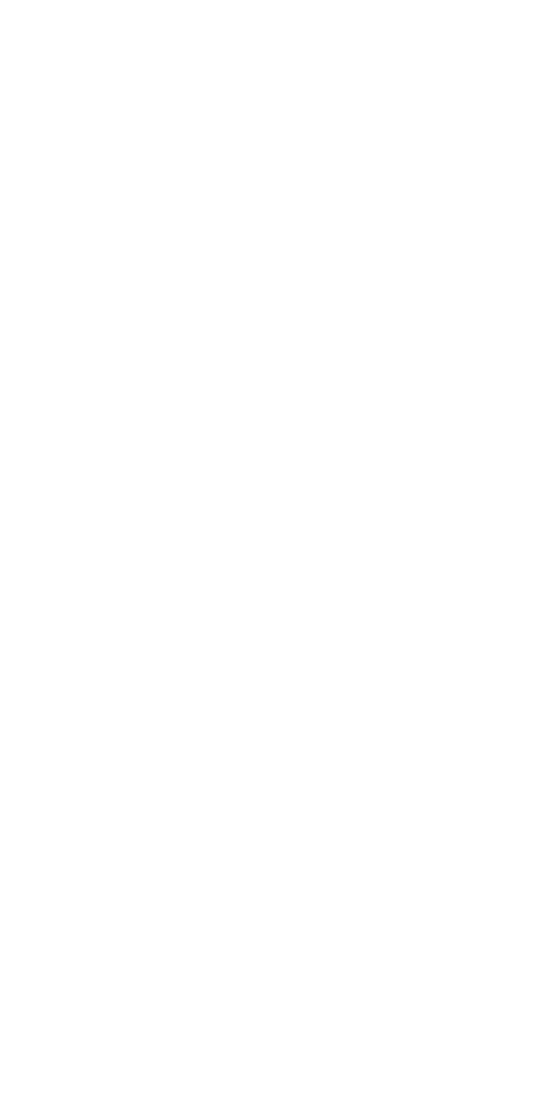
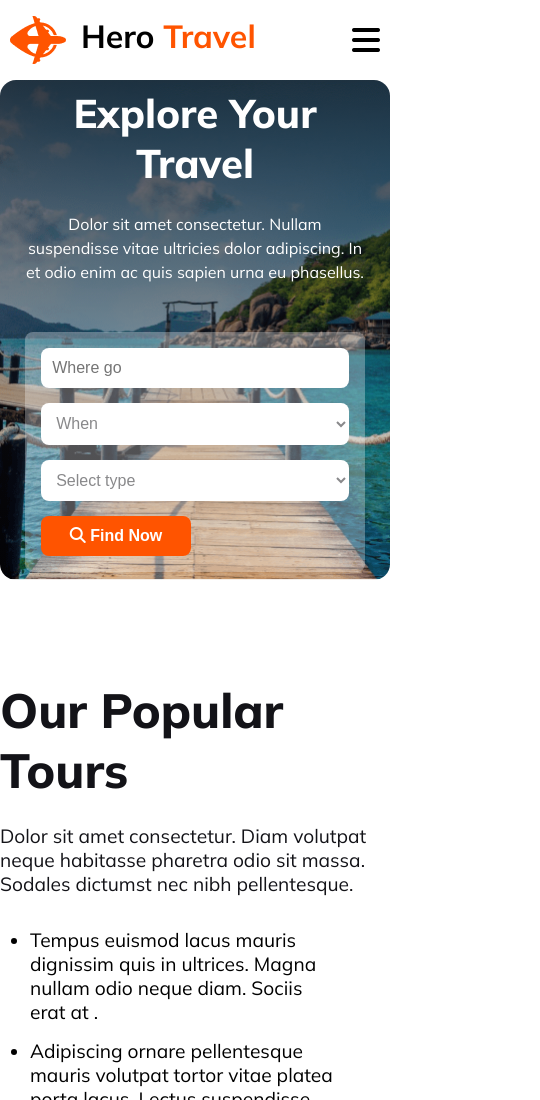
Before and after one commit to developernagor/hero-travel, a plain HTML site: page index.html in a window 390 px wide. Shown: the top 1100 px of the page, 540 px wide, since content can reach past the window. Before the commit the page ends 844 px from the top, so only its background shows below. Drawn offline with Linux system fonts and the light colour scheme.

Commit message:
added header, banner and popular-tour section and make mobile responsive

```diff
--- a/index.html
+++ b/index.html
@@ -4,8 +4,91 @@
     <meta charset="UTF-8">
     <meta name="viewport" content="width=device-width, initial-scale=1.0">
     <title>Hero Travel</title>
+    <!-- Font awesome cdn -->
+    <script
+    src="https://kit.fontawesome.com/c0cf789da4.js" crossorigin="anonymous">
+    </script>
+    <link rel="stylesheet" href="style.css">
 </head>
 <body>
+    <!-- Header Section start -->
+    <header>
+        <div class="navbar display-flex">
+            <div class="logo display-flex">
+                <img src="./assets/Images/Group 40071 (2).png" alt="">
+            <h1>Hero <span class="travel">Travel</span></h1>
+            </div>
+            <!-- Mobile Menu bar -->
+            <div class="mobile-menu">
+                <i class="fa-solid fa-bars"></i>
+            </div>
+
+
+            <!-- desktop menu -->
+            <ul class="nav-menu display-flex">
+                <li><a href="home.html">Home</a></li>
+                <li><a href="packages.html">Packages</a></li>
+                <li><a href="testimonial.html">Testimonial</a></li>
+                <li><a href="blog.html">Blog</a></li>
+                <li><a href="contact.html">Contact</a></li>
+            </ul>
+        </div>
+
+    </header>
+    <!-- Header Section End -->
+
+    <!-- Main Section Start -->
+    <main>
+
+        <!-- Banner Section Start -->
+        <section class="banner display-flex">
+            <div class="banner-content display-flex text-center">
+                <div class="banner-info">
+                    <h1 class="section-title">Explore Your Travel</h1>
+                    <p class="section-description">Dolor sit amet consectetur. Nullam suspendisse vitae ultricies dolor adipiscing. In et odio enim ac quis sapien urna eu phasellus.</p>
+                </div>
+                <div class="banner-input display-flex">
+                    <input type="text" name="" id="" placeholder="Where go">
+                    <select name="" id="">
+                        <option value="">When</option>
+                    </select>
+                    <select name="" id="">
+                        <option value="">Select type</option>
+                    </select>
+                    <button class="btn-primary"> <i class="fa-solid fa-magnifying-glass"></i> Find Now</button>
+
+                </div>
+            </div>
+        </section>
+        <!-- Banner Section End -->
+
+        <!-- Popular-Tour section start -->
+        <section class="popular-tour display-flex">
+            <div class="popular-tour-content">
+                <h2 class="popular-tour-title">Our Popular Tours</h2>
+                <p class="popular-tour-description">Dolor sit amet consectetur. Diam volutpat neque habitasse pharetra odio sit massa. Sodales dictumst nec nibh pellentesque.</p>
+                <ul class="popular-tour-list">
+                    <li>Tempus euismod lacus mauris dignissim quis in ultrices. Magna nullam odio neque diam. Sociis erat at .</li>
+                    <li>Adipiscing ornare pellentesque mauris volutpat tortor vitae platea porta lacus. Lectus suspendisse nullam.</li>
+                    <li> Accumsan eget et turpis praesent lorem egestas enim elit bibendum. Risus at in.</li>
+                </ul>
+                <p class="popular-tour-description">Amet consectetur. Vulputate commodo felis molestie risus
+                    ornare nulla amet et. Libero commodo sagittis dignissim adipiscing quis. Habitant adipiscing risus natoque aliquet. Id bibendum nunc senectus semper tincidunt. </p>
+                    <div class="btn-primary text-center">Read More</div>
+            </div>
+            <div class="popular-tour-image">
+                <img src="./assets/Images/Rectangle 4.png" alt="">
+            </div>
+        </section>
+        <!-- Popular-Tour section end -->
+    </main>
+    <!-- Main Section End -->
+
+    <!-- Footer Section start -->
+    <footer>
+
+    </footer>
+    <!-- Footer Section end -->
 
 </body>
 </html>
--- a/style.css
+++ b/style.css
@@ -0,0 +1,238 @@
+/* Google font styles */
+@import url('https://fonts.googleapis.com/css2?family=Mulish:ital,wght@0,200..1000;1,200..1000&display=swap');
+
+
+*{
+    box-sizing: border-box;
+    margin: 0;
+    padding: 0;
+}
+body{
+    max-width: 1200px;
+    margin: 0 auto;
+    font-family: "Mulish", sans-serif;
+}
+
+
+
+/* Shared styles */
+
+.display-flex{
+    display: flex;
+}
+
+
+.primary-color{
+    color: #FF5400;
+}
+.btn-primary{
+    width: 150px;
+    font-size: 1rem;
+    font-weight: 700;
+    padding: 0.7rem;
+    color: #fff;
+    background-color: #FF5400;
+    border: none;
+    border-radius: 8px;
+
+
+}
+.text-center{
+    text-align: center;
+}
+.section-title{
+    font-size: 4rem;
+    font-weight: 800;
+    color: #fff;
+    padding-bottom: 1.5rem;
+}
+.section-description{
+    font-size: 1rem;
+    font-weight: 400;
+    color: #fff;
+    padding-bottom: 3rem;
+    line-height: 1.5rem;
+}
+
+
+
+/* Header Section styles start */
+/* header{
+    display: none;
+} */
+
+.mobile-menu{
+    display: none;
+}
+.navbar{
+    justify-content: space-between;
+    align-items: center;
+    height: 80px;
+
+}
+.logo img{
+    margin-right: 15px;
+
+}
+.travel{
+    color: #FF5400;
+    font-weight: 700;
+}
+
+.nav-menu{
+
+}
+.nav-menu li{
+    list-style: none;
+    margin-right: 35px;
+}
+.nav-menu li a{
+    color: #000;
+    text-decoration: none;
+}
+
+
+
+
+
+
+/* Banner Section Start */
+.banner{
+    background-image: linear-gradient(180deg, rgba(19,19,24,0.8) 0%, rgba(19,19,24,0) 100%), url('./assets/Images/Group\ 13\ \(1\)\ \(1\).png');
+    background-size: cover;
+    background-repeat: no-repeat;
+    height: 500px;
+    border-radius: 8px;
+}
+.banner-content{
+    width: 700px;
+    margin: 0 auto;
+    justify-content: center;
+    align-items: center;
+    flex-direction: column;
+}
+.banner-input{
+    width: 800px;
+    gap: 30px;
+    justify-content: center;
+    background-color: rgba(255,255,255,0.3);
+    padding: 1rem;
+    border-radius: 8px;
+}
+input, select{
+    width: 150px;
+    font-size: 1rem;
+    font-weight: 400;
+    padding: 0.7rem;
+    color: rgba(19,19,24,0.5);
+    background-color: #FFF;
+    border: none;
+    border-radius: 8px;
+
+
+}
+
+
+
+
+/* popular tour section styles */
+.popular-tour{
+    padding: 100px 0;
+    gap: 50px;
+}
+.popular-tour-content{
+    padding-right: 20px;
+}
+.popular-tour-content ul{
+    font-size: 1.2rem;
+    padding: 0 30px;
+    padding-bottom: 2rem;
+    line-height: 1.5rem;
+}
+.popular-tour-content ul li{
+    padding-bottom: 15px;
+}
+.popular-tour-title{
+    font-size: 3.5rem;
+    font-weight: 800;
+    color: #131318;
+    padding-bottom: 1.5rem;
+}
+.popular-tour-description{
+    font-size: 1.2rem;
+    font-weight: 400;
+    color: #131318;
+    padding-bottom: 2rem;
+    line-height: 1.5rem;
+}
+
+
+
+
+
+/* Responsive Design */
+@media screen and (max-width:576px) {
+    body{
+        max-width: 576px;
+
+    }
+
+    /* Header responsive */
+    header{
+        padding: 0 10px;
+    }
+    .nav-menu{
+        display: none;
+    }
+    .mobile-menu{
+        display: block;
+        font-size: 2rem;
+        /* padding: 0 10px; */
+    }
+
+
+    /* Banner Responsive */
+    .banner{
+        max-width: 576px;
+        border-radius: 16px;
+        background-position: top center;
+        /* height: 500px; */
+        padding: 15px 25px;
+
+    }
+
+.banner-content{
+    width: 500px;
+}
+.section-title{
+    font-size:2.5rem;
+}
+.section-description{
+    font-size: 1rem;
+}
+.banner-input{
+    width: 100%;
+    flex-direction: column;
+    gap: 15px;
+    /* max-width: 300px; */
+}
+select, input{
+    width: 100%;
+
+}
+.btn-primary{
+    width: 100%;
+}
+
+/* Popular tour responsive */
+.popular-tour{
+    flex-direction: column;
+}
+.popular-tour-title{
+    font-size: 3rem;
+}
+.btn-primary{
+    width: 150px;
+}
+
+}
```
Also changed, not shown: assets/Images/Group 13 (1) (1).png (added), assets/Images/Group 39.png (added), assets/Images/Group 40.png (added), assets/Images/Group 40071 (2).png (added), assets/Images/Group 40089.png (added), assets/Images/Rectangle 10.png (added), assets/Images/Rectangle 11.png (added), assets/Images/Rectangle 4.png (added), assets/Images/Rectangle 5.png (added), assets/Images/Rectangle 6.png (added), assets/Images/Rectangle 7.png (added), assets/Images/Rectangle 8 (1).png (added), assets/Images/Rectangle 8.png (added), assets/Images/Rectangle 9.png (added).
